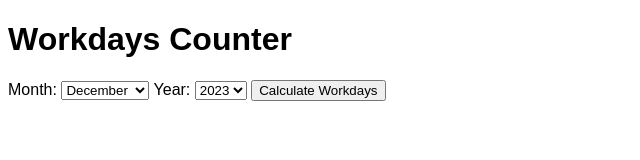
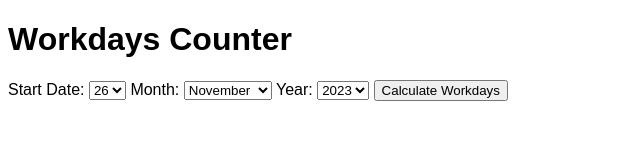
Before and after one commit to miwtoo/workdays, a plain HTML site: page index.html in a window 1280 px wide. Both pictures are taken after a click on the button "Calculate Workdays". Shown: the whole page, without its empty margins (0-640 px from the left). Drawn offline with nearby package versions, Linux system fonts and the light colour scheme; no server answers.

Commit message:
feat: :recycle: change current to start date

```diff
--- a/index.html
+++ b/index.html
@@ -17,6 +17,9 @@
 
 <body>
     <h1>Workdays Counter</h1>
+
+    <label for="date">Start Date:</label>
+    <select id="date" name="date"></select>
 
     <label for="month">Month:</label>
     <select id="month" name="month">
@@ -45,33 +48,44 @@
 
     <script src="https://unpkg.com/dayjs/dayjs.min.js"></script>
     <script>
-        function populateYearsAndMonths() {
+        function populateYearsMonthsAndDates() {
             const monthSelect = document.getElementById('month');
             const yearSelect = document.getElementById('year');
-            const currentYear = dayjs().year();
-            const currentMonth = dayjs().month();
+            const dateSelect = document.getElementById('date'); // Date select element
+            const startYear = dayjs().year();
+            const startMonth = dayjs().subtract(1, 'month').month();
 
-            monthSelect.value = currentMonth;
+            monthSelect.value = startMonth;
 
-            for (let i = currentYear - 100; i <= currentYear + 100; i++) {
+            for (let i = startYear - 100; i <= startYear + 100; i++) {
                 const option = document.createElement('option');
                 option.value = i;
                 option.textContent = i;
                 yearSelect.appendChild(option);
-                if (i === currentYear) {
+                if (i === startYear) {
+                    option.selected = true;
+                }
+            }
+
+            for (let i = 1; i <= 31; i++) { // Populate date dropdown
+                const option = document.createElement('option');
+                option.value = i;
+                option.textContent = i;
+                dateSelect.appendChild(option);
+                if (i === 26) { // Set default to 26
                     option.selected = true;
                 }
             }
         }
 
+
         async function calculateWorkdays() {
             const selectedMonth = parseInt(document.getElementById('month').value);
             const selectedYear = parseInt(document.getElementById('year').value);
-            const startMonth = selectedMonth === 11 ? selectedMonth - 1 : selectedMonth; // Set to November if December is selected
-            const endMonth = selectedMonth === 11 ? selectedMonth : (selectedMonth + 1) % 12; // Set to December if December is selected
-            const start = dayjs().year(selectedYear).month(startMonth).date(26);
-            const endYear = selectedMonth === 11 ? selectedYear : selectedYear + 1; // Keep same year if December is selected
-            const end = dayjs().year(endYear).month(endMonth).date(25);
+            const selectedDate = parseInt(document.getElementById('date').value); // Get the selected date
+            const start = dayjs().year(selectedYear).month(selectedMonth).date(selectedDate);
+            const endYear = selectedMonth === 11 ? selectedYear + 1 : selectedYear; // Increment the year if December is selected
+            const end = dayjs().year(endYear).month((selectedMonth + 1) % 12).date(selectedDate - 1); // Set end date to a day before the start date in the next month
 
             // Fetch holidays
             const holidaysResponse = await fetch('https://apigw1.bot.or.th/bot/public/financial-institutions-holidays/?year=' + selectedYear, {
@@ -118,14 +132,14 @@
             const publicHolidaysList = publicHolidays.length > 0 ? "<ul>" + publicHolidays.join('') + "</ul>" : "None";
 
             document.getElementById('result').innerHTML = "<strong>Selected Date:</strong> " + start.format('DD MMMM YYYY') + " - " + end.format('DD MMMM YYYY') + "<br>" +
-                "<strong>Total Workdays:</strong> " + count + "<br> <br>" +
                 "<strong>Total Days:</strong> " + totalDaysInMonth + "<br>" +
+                "<strong>Total Workdays:</strong> " + count + "<br>" +
                 "<strong>Total Weekend Days:</strong> " + totalWeekendDays + "<br>" +
                 "<strong>Total Public Holidays:</strong> " + publicHolidays.length + "<br>" +
                 "<strong>Public Holidays:</strong> " + publicHolidaysList;
         }
 
-        populateYearsAndMonths();
+        populateYearsMonthsAndDates();
 
     </script>
 </body>
```
